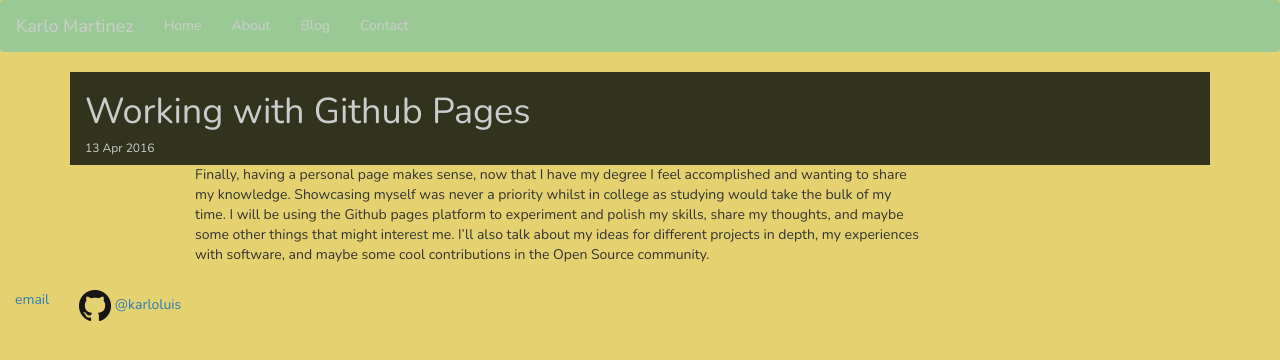
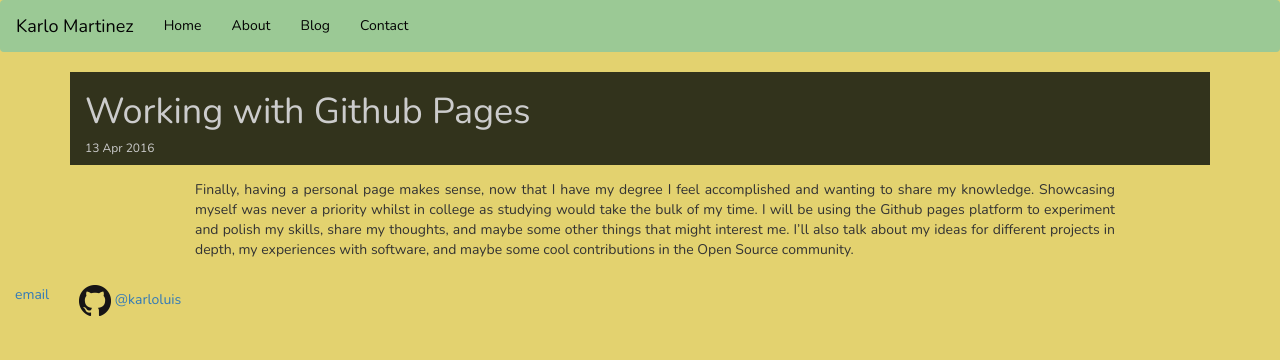
Before and after one commit to karloluis/karloluis.github.io, a Jekyll site: the page built from _posts/2016-04-13-Working-On-Github-Pages.md, in a window 1280 px wide. Shown: the top 360 px of the page. Built offline with Jekyll 4.4.1, drawn with Linux system fonts in a browser that asks for light colours.

Commit message:
Styling.

```diff
--- a/_layouts/posts.html
+++ b/_layouts/posts.html
@@ -3,7 +3,7 @@
 blog: active
 ---
 
-<section class="container-fluid bg-dark">
+<section id="post-header" class="container-fluid bg-dark">
   <h1 class="title">{{ page.title }}</h1>
   <h6 class="date"><info datetime="{{ page.date }}">
     {{ page.date | date_to_string }} {% if page.author %} by {{ page.author }} {% endif %}
@@ -11,8 +11,8 @@
 </section>
 
 			<!-- Post content -->
-<section class="container">
-  <div class="col-md-8 col-md-offset-1">
+<section id= "post-content" class="container">
+  <div class="col-md-10 col-md-offset-1">
     {{ content }}
   </div>
 </section>
--- a/assets/css/style.scss
+++ b/assets/css/style.scss
@@ -6,6 +6,14 @@
 body {
   font-family: 'Nunito', sans-serif;
   background-color: $color3;
+}
+
+#post-content{
+  margin-top: 15px;
+  p {
+    font-size: 14px;
+    text-align: justify;
+  }
 }
 
 .bg-dark {
@@ -22,6 +30,6 @@
   }
 
   a {
-    color: $lightfont;
+    color: $darkfont;
   }
 }
```
